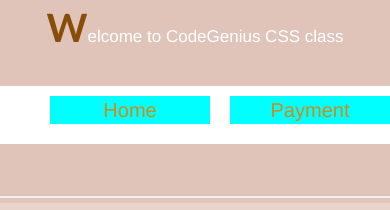
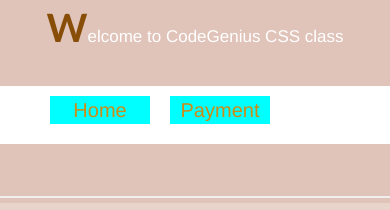
Before and after one commit to MSHERIFF2/ecommerce, a plain HTML site: page index.html in a window 390 px wide. Shown: the top 210 px of the page. Drawn offline with nearby package versions, Linux system fonts and the light colour scheme; a web font is replaced by a local one.

Commit message:
nav ul li update

```diff
--- a/index.css
+++ b/index.css
@@ -19,9 +19,15 @@
   nav{
     display: flex;
     flex-direction: column;
-    max-width: 100%:
+    max-width: 100%;
+  }
+  nav ul li{
+    max-width:100px;
+    display:block;
+  }
 
 }
+
 
 
 body > p::first-letter {
```
